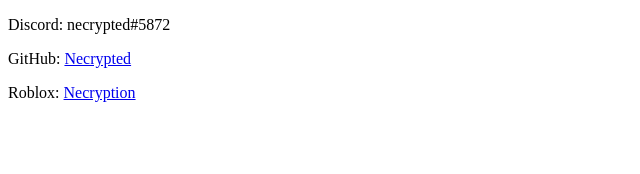
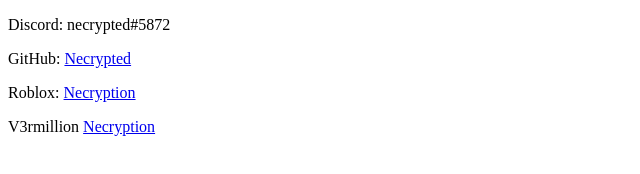
Before and after one commit to Necrypted/necrypted.github.io, a plain HTML site: page index.html in a window 1280 px wide. Shown: the whole page, without its empty margins (0-640 px from the left). Drawn offline with Linux system fonts and the light colour scheme.

Commit message:
Update index.html

```diff
--- a/index.html
+++ b/index.html
@@ -3,4 +3,5 @@
 	<p>Discord: necrypted#5872</p>
 	<p>GitHub: <a href="https://github.com/Necrypted/">Necrypted</a></p>
 	<p>Roblox: <a href="https://www.roblox.com/users/1335073436/profile">Necryption</a></p>
+	<p>V3rmillion <a href="https://v3rmillion.net/member.php?action=profile&uid=1692492">Necryption</a></p>
 </html>
```
